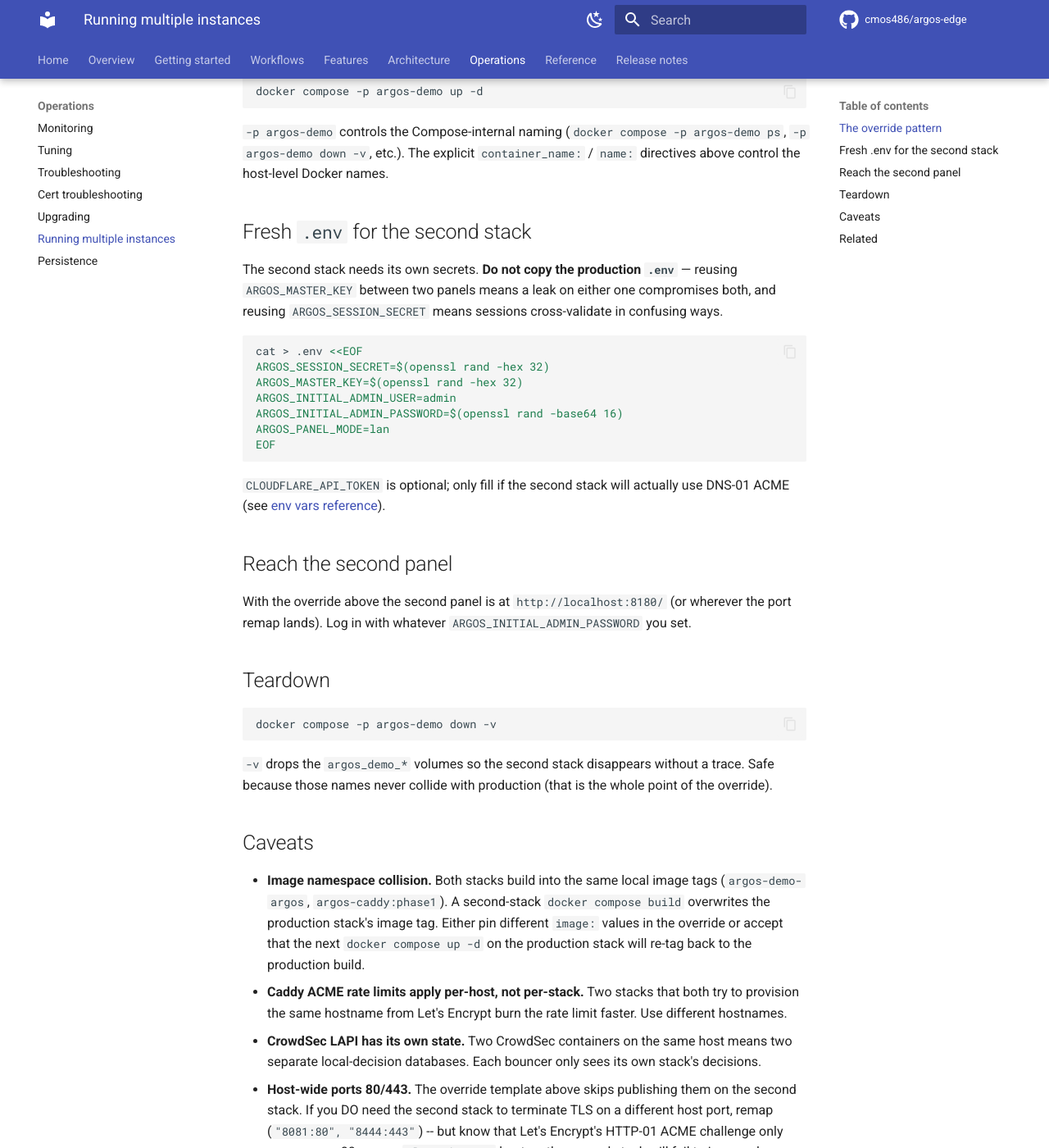
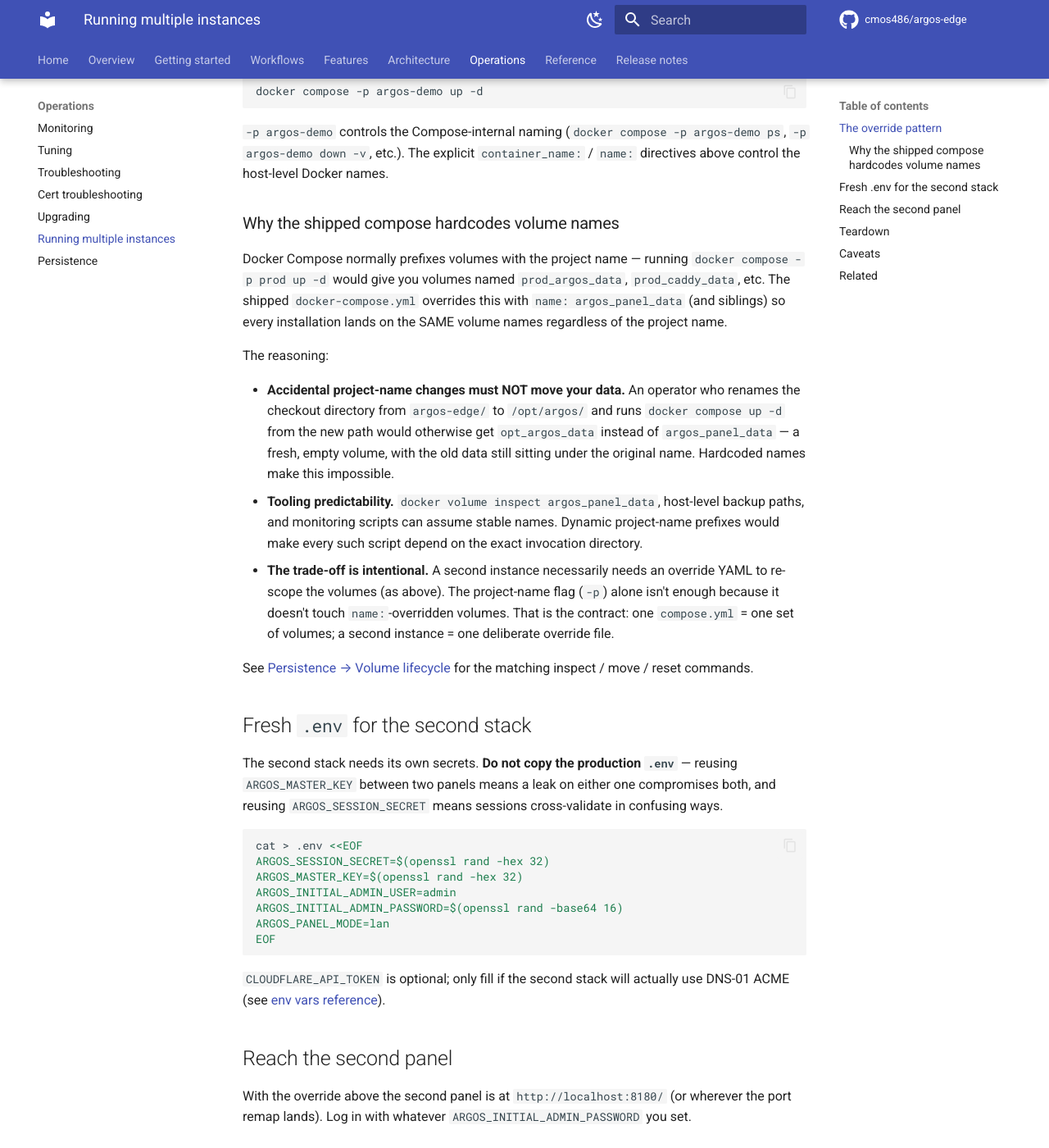
Before and after one commit to cmos486/argos-edge, an MkDocs documentation site: the page built from docs/operations/running-multiple-instances.md, in a window 1280 px wide and 1400 px high, scrolled down 1692 px. Shown: the whole window at 82% size. Built offline with MkDocs 1.6.1 and Material for MkDocs 9.7.7, drawn with Linux system fonts in a browser that asks for light colours; comment, search, counter and statistics services are not loaded.

Commit message:
docs: explain name override in multi-instances volumes

```diff
--- a/docs/operations/running-multiple-instances.md
+++ b/docs/operations/running-multiple-instances.md
@@ -89,6 +89,39 @@
 explicit `container_name:` / `name:` directives above control the
 host-level Docker names.
 
+### Why the shipped compose hardcodes volume names
+
+Docker Compose normally prefixes volumes with the project name —
+running `docker compose -p prod up -d` would give you volumes
+named `prod_argos_data`, `prod_caddy_data`, etc. The shipped
+`docker-compose.yml` overrides this with `name: argos_panel_data`
+(and siblings) so every installation lands on the SAME volume
+names regardless of the project name.
+
+The reasoning:
+
+- **Accidental project-name changes must NOT move your data.**
+  An operator who renames the checkout directory from
+  `argos-edge/` to `/opt/argos/` and runs `docker compose up -d`
+  from the new path would otherwise get `opt_argos_data`
+  instead of `argos_panel_data` — a fresh, empty volume, with
+  the old data still sitting under the original name. Hardcoded
+  names make this impossible.
+- **Tooling predictability.** `docker volume inspect
+  argos_panel_data`, host-level backup paths, and monitoring
+  scripts can assume stable names. Dynamic project-name
+  prefixes would make every such script depend on the exact
+  invocation directory.
+- **The trade-off is intentional.** A second instance
+  necessarily needs an override YAML to re-scope the volumes
+  (as above). The project-name flag (`-p`) alone isn't enough
+  because it doesn't touch `name:`-overridden volumes. That is
+  the contract: one `compose.yml` = one set of volumes; a
+  second instance = one deliberate override file.
+
+See [Persistence → Volume lifecycle](persistence.md#volume-lifecycle-operations)
+for the matching inspect / move / reset commands.
+
 ## Fresh `.env` for the second stack
 
 The second stack needs its own secrets. **Do not copy the production
```
